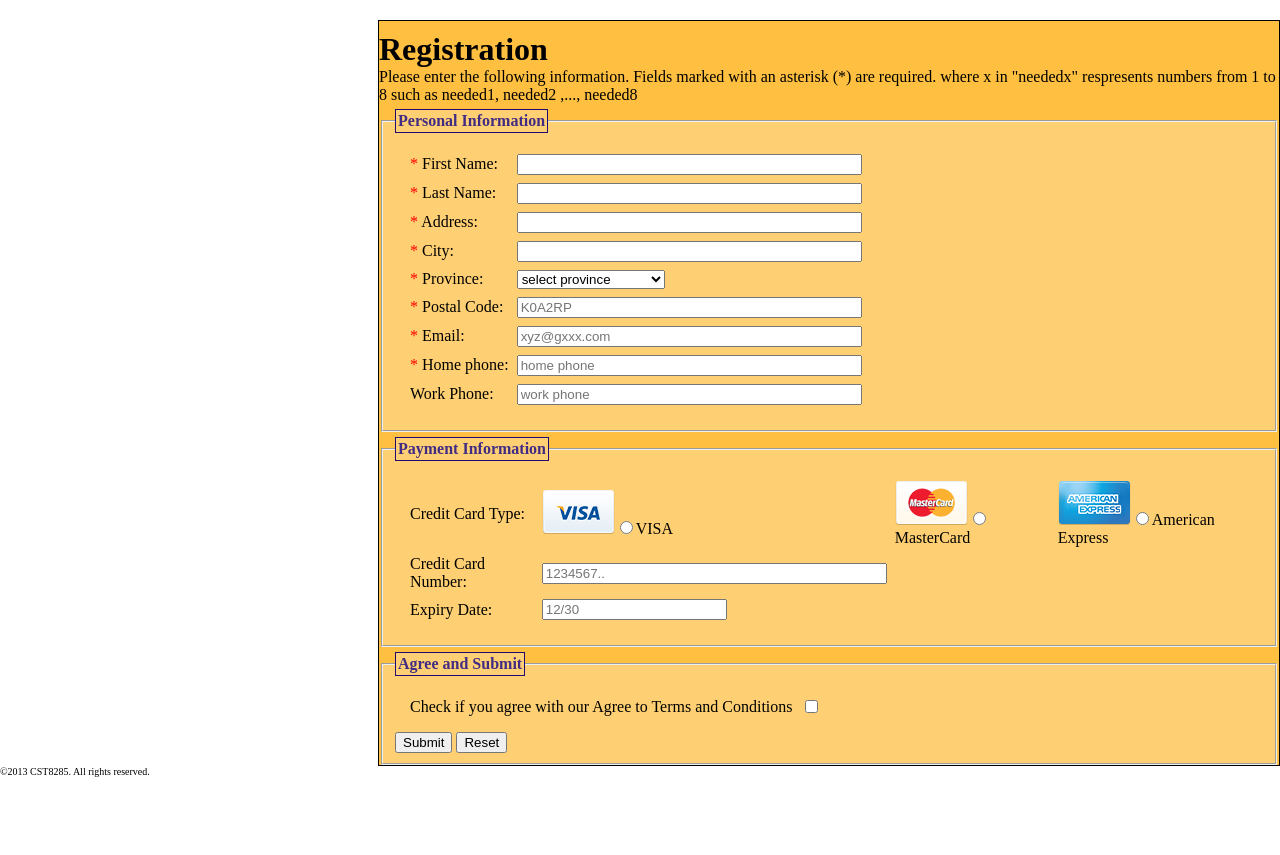
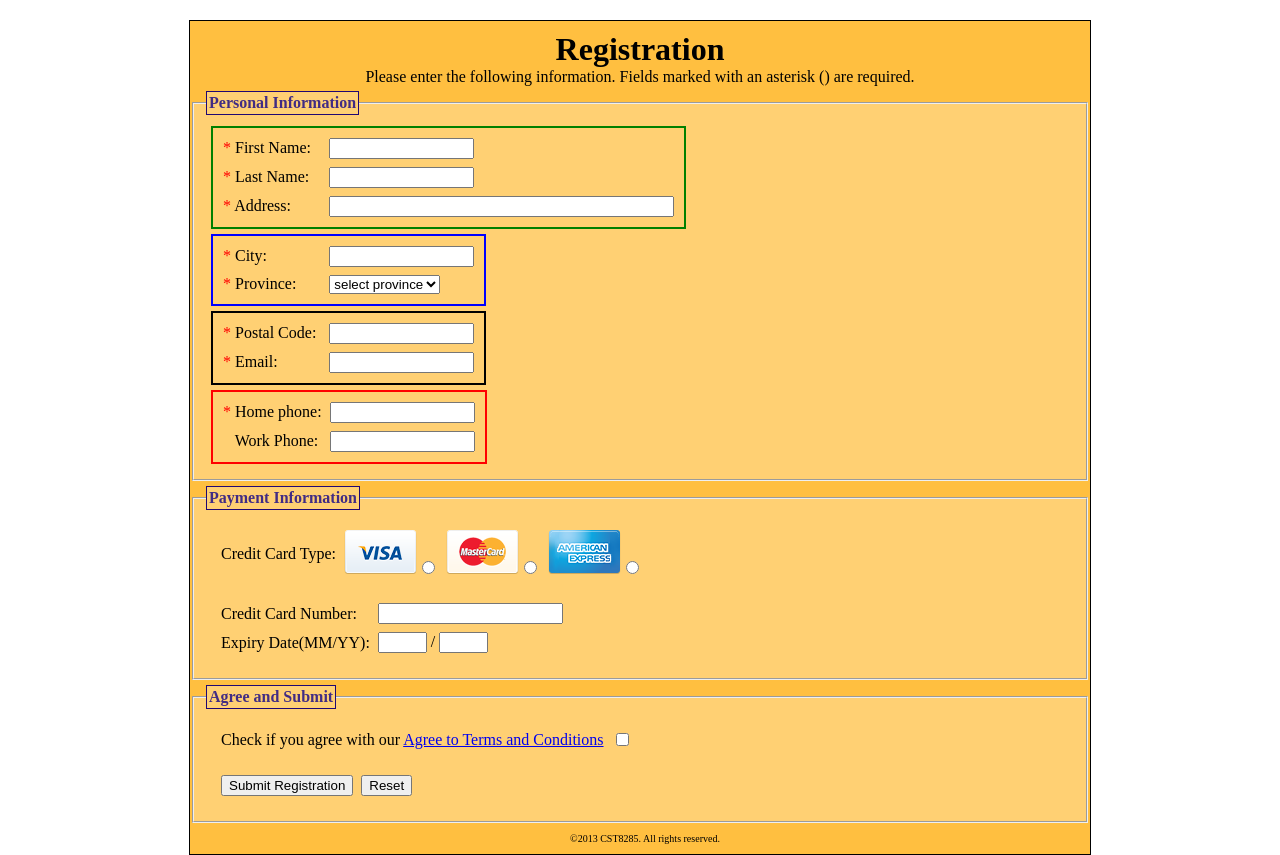
Before and after one commit to IamOlayinka/CST8485, a website: page Lab2/Lab2.html in a window 1280 px wide. Before the commit the page ends 800 px from the top, so only its background shows below. Drawn offline with Linux system fonts and the light colour scheme.

Commit message:
Added features

```diff
--- a/Lab2/Lab2.html
+++ b/Lab2/Lab2.html
@@ -6,7 +6,7 @@
     including payment information using credit card
    -->
 <!DOCTYPE html>
-<html>
+<html lang="en">
   <head>
     <title>Lab 4 by Olayinka Idumu</title>
     <meta charset="utf-8" />
@@ -18,18 +18,18 @@
         <h1>Registration</h1>
         <p id="middle">
           Please enter the following information. Fields marked with an asterisk
-          (<span id="neededx">*</span>) are required. where x in "neededx"
-          respresents numbers from 1 to 8 such as needed1, needed2 ,..., needed8
+          (<span id="needed9"></span>) are required.
         </p>
       </header>
       <div id="inside">
+        <form method="post" action="javascript:void(0)">
           <fieldset>
             <legend>Personal Information</legend>
             <!-- * First Name | textbox -->
-           <form method="post" action="javascript:void(0);">
-          <table>
+            <table id="border1">
               <tr>
-                <td><span id="needed1"></span>
+                <td>
+                  <span id="needed1"></span>
                   <label for="firstname">First Name:</label>
                 </td>
                 <td>
@@ -37,7 +37,7 @@
                     type="text"
                     id="firstname"
                     name="firstname"
-              size="40"
+                    size="15"
                   />
                 </td>
               </tr>
@@ -48,12 +48,7 @@
                   <label for="lastname">Last Name:</label>
                 </td>
                 <td>
-                <input
-                type="text"
-                id="lastname"
-                name="lastname"
-                size="40"
-              />
+                  <input type="text" id="lastname" name="lastname" size="15" />
                 </td>
               </tr>
 
@@ -63,21 +58,18 @@
                   <label for="address">Address:</label>
                 </td>
                 <td>
-                <input
-              type="text"
-              id="address"
-              name="address"
-              size="40"
-            />
+                  <input type="text" id="address" name="address" size="40" />
                 </td>
               </tr>
+            </table>
+            <table id="border3">
               <tr>
                 <td>
                   <span id="needed4"></span>
                   <label for="city">City:</label>
                 </td>
                 <td>
-                <input type="text" id="city" name="city" size="40" />
+                  <input type="text" id="city" name="city" size="15" />
                 </td>
               </tr>
               <tr>
@@ -86,26 +78,26 @@
                   <label>Province:</label>
                 </td>
                 <td>
-                <select>
+                  <select id="province">
                     <option>select province</option>
-                  <option value="British Columbia">British Columbia</option>
-                  <option value="Alberta">Alberta</option>
-                  <option value="Saskatchewan">Saskatchewan</option>
-                  <option value="Manitoba">Manitoba</option>
-                  <option value="Ontario">Ontario</option>
-                  <option value="Quebec">Quebec</option>
-                  <option value="New Brunswick">New Brunswick</option>
-                  <option value="Nova Scotia">Nova Scotia</option>
-                  <option value="Prince Edward Island">Prince Edward Island</option>
-                  <option value="Newfoundland">Newfoundland</option>
-                  <option value="Yukon">Yukon</option>
-                  <option value="Northwest Territories">
-                    Northwest Territories
-                  </option>
-                  <option value="Nunavut">Nunavut</option>
+                    <option value="British Columbia">BC</option>
+                    <option value="Alberta">AB</option>
+                    <option value="Saskatchewan">SK</option>
+                    <option value="Manitoba">MB</option>
+                    <option value="Ontario">ON</option>
+                    <option value="Quebec">QC</option>
+                    <option value="New Brunswick">NB</option>
+                    <option value="Nova Scotia">NS</option>
+                    <option value="Prince Edward Island">PE</option>
+                    <option value="Newfoundland">NL</option>
+                    <option value="Yukon">YK</option>
+                    <option value="Northwest Territories">NWT</option>
+                    <option value="Nunavut">NU</option>
                   </select>
                 </td>
               </tr>
+            </table>
+            <table id="border2">
               <tr>
                 <td>
                   <span id="needed6"></span>
@@ -116,8 +108,7 @@
                     type="text"
                     id="postalcode"
                     name="postalcode"
-                placeholder="K0A2RP"
-                size="40"
+                    size="15"
                   />
                 </td>
               </tr>
@@ -127,42 +118,27 @@
                   <label for="email">Email:</label>
                 </td>
                 <td>
-                <input
-                type="email"
-                id="email"
-                name="email"
-                placeholder="xyz@gxxx.com"
-                size="40"
-              />
+                  <input type="email" id="email" name="email" size="15" />
                 </td>
               </tr>
+            </table>
+            <table id="border4">
               <tr>
                 <td>
                   <span id="needed8"></span>
                   <label for="homephone">Home phone:</label>
                 </td>
                 <td>
-                <input
-                type="tel"
-                id="homephone"
-                name="homephone"
-                placeholder="home phone"
-                size="40"
-              />
+                  <input type="tel" id="homephone" name="homephone" size="15" />
                 </td>
               </tr>
               <tr>
                 <td>
+                  &nbsp;&nbsp;
                   <label for="workphone">Work Phone:</label>
                 </td>
                 <td>
-                <input
-                type="tel"
-                id="workphone"
-                name="workphone"
-                placeholder="work phone"
-                size="40"
-              />
+                  <input type="tel" id="workphone" name="workphone" size="15" />
                 </td>
               </tr>
             </table>
@@ -175,55 +151,57 @@
                   <label>Credit Card Type:</label>
                 </td>
                 <td>
-                  <img src="images/visa.png"/><input
+                  <img src="images/visa.png" alt="visa image" /><input
                     name="creditCard"
                     id="creditCardVisa"
                     type="radio"
-                  />VISA
+                  />
                 </td>
                 <td>
-                  <img src="images/mastercard.png"/><input
-                    name="creditCard"
-                    id="creditCardAmex"
-                    type="radio"
-                  />MasterCard
+                  <img
+                    src="images/mastercard.png"
+                    alt="credit card image"
+                  /><input name="creditCard" id="creditCardAmex" type="radio" />
                 </td>
                 <td>
-                  <img src="images/amex.png" /><input
+                  <img src="images/amex.png" alt="master card image" /><input
                     name="creditCard"
                     id="creditCardMasterCard"
                     type="radio"
-                  />American Express
+                  />
                 </td>
               </tr>
+            </table>
+            <table>
               <tr>
                 <td>
                   <label for="creditcard">Credit Card Number:</label>
                 </td>
                 <td>
-                    <input
-                    type="text"
-                    id="creditcard"
-                    name="creditcard"
-                    placeholder="1234567.."
-                    size="40"
-                  />
+                  <input type="text" id="creditcard" name="creditcard" />
                 </td>
               </tr>
               <tr>
                 <td>
-                    <label for="creditcard">Expiry Date:</label>
+                  <label for="creditcard">Expiry Date(MM/YY):</label>
                 </td>
                 <td>
                   <input
                     type="text"
-                    id="expirydate"
-                    name="expirydate"
-                    placeholder="12/30"
-                    maxlength="5"
+                    id="expirymonth"
+                    name="expirymonth"
+                    maxlength="6"
+                    size="3"
+                  />
+                  /
+                  <input
+                    type="text"
+                    id="expiryyear"
+                    name="expiryyear"
+                    maxlength="6"
+                    size="3"
                   />
                 </td>
-
               </tr>
             </table>
           </fieldset>
@@ -232,25 +210,29 @@
             <!-- * Agree to Terms and Conditions? | checkbox, value of 'yes' -->
             <table>
               <tr>
-            <td>Check if you agree with our <span>Agree to Terms and Conditions</span></td>
+                <td>
+                  Check if you agree with our
+                  <a href="#">Agree to Terms and Conditions</a>
+                </td>
                 <td><input type="checkbox" value="yes" /></td>
               </tr>
 
-
-          </div>
               <!-- No field name. Place a submit button in one column, and reset button in the other. -->
             </table>
-            <button type="submit">Submit</button>
-            <button type="reset">Reset</button>
-          </div>
+            <table>
+              <tr>
+                <td><button type="submit">Submit Registration</button></td>
+                <td><button type="reset">Reset</button></td>
+              </tr>
+            </table>
+          </fieldset>
         </form>
-        </fieldset>
-      </div>
         <!-- End Content -->
         <footer>
           <p>&copy;2013 CST8285. All rights reserved.</p>
         </footer>
       </div>
       <!-- End Wrapper -->
+    </div>
   </body>
 </html>
--- /dev/null
+++ b/Lab2/css/flexbox.css
@@ -0,0 +1,94 @@
+/* a) Add margin and padding 0 pixel to all the body elements */
+* {
+  margin: 0;
+  padding: 0;
+}
+
+/* b) Add any font family from your choice to all the body elements */
+body {
+  font-family: "Arial", sans-serif; /* You can choose a different font if desired */
+}
+
+/* c) Set the background color of the header to "#333" (Dark charcoal) and the text color to white */
+header {
+  background-color: #333;
+  color: white;
+}
+
+/* d) Add padding of 22 pixels to the header */
+header {
+  padding: 22px;
+  text-align: center;
+}
+
+.container {
+  display: flex;
+  flex-direction: row;
+  justify-content: space-between;
+  flex-wrap: wrap;
+  max-width: 1400px;
+  margin: 0 auto;
+  margin-top: 40px;
+  margin-bottom: 40px;
+}
+
+.box {
+  background-color: #f1f1f1;
+  border: solid #ddd 1px;
+  border-radius: 5px;
+  padding: 20px;
+  min-width: 200px;
+  width: 200px;
+  margin: 10px;
+}
+
+footer p {
+  margin: 20px;
+}
+
+.red {
+  background-color: red;
+  box-shadow: 5px 5px 20px #333;
+}
+.blue {
+  background-color: blue;
+  box-shadow: 5px 5px 20px#333;
+}
+.green {
+  background-color: green;
+  box-shadow: 5px 5px 20px #333;
+}
+.orange {
+  background-color: orange;
+  box-shadow: 5px 5px 20px #333;
+}
+
+.yellow {
+  background-color: yellow;
+  box-shadow: 5px 5px 20px #333;
+}
+img {
+  width: 190px;
+  margin: 5px;
+  height: 150px;
+}
+
+/*  Creating a responsive layout using media queries */
+@media (max-width: 600px) {
+  .container {
+    background-color: chartreuse;
+    flex-direction: column;
+    align-items: center;
+  }
+
+  .box {
+    max-width: 100%;
+    margin-left: auto;
+    margin-right: auto;
+  }
+
+  img {
+    width: 80%;
+    height: 80%px;
+  }
+}
--- a/Lab2/css/style.css
+++ b/Lab2/css/style.css
@@ -93,16 +93,7 @@ video {
   content: "*";
   color: red;
 }
-/* END CSS Reset*/
 
-/*
-CSS Style Instructions.
-
-1. Create a rule for an id called 'box'. Give it a background color of #FFBF40.
-Set the top margin to 20px, and the top padding to 10px. Set the border to be
-solid black, with a width of 1px. Set the width to 900px, and the left and right
-margins to 'auto'.
-*/
 #box {
   background-color: #ffbf40;
   margin-top: 20px;
@@ -110,21 +101,13 @@ margins to 'auto'.
   border: solid black 1px;
   width: 900px;
   margin-left: auto;
-  margin-left: auto;
+  margin-right: auto;
 }
-/*2. Create a rule for all fieldset elements. Set the top margin to 5px, and the background
-color to #FFD073.*/
 
 fieldset {
   margin-top: 5px;
   background-color: #ffd073;
 }
-/*
-3. Create a rule for all the legend elements descended from fieldset elements.
-Set the text color to #412C84. Set the background color to #FFD073. Set the border to
-a 1px wide solid border with a color of #200772. Set the padding to 2px, and the font
-weight to bold.
-*/
 
 fieldset legend {
   color: #412c84;
@@ -133,14 +116,6 @@ fieldset legend {
   padding: 2px;
   font-weight: bold;
 }
-
-/*
-4. Create a rule for all tables. Set the margin to 5px, and the padding to 5px.
-
-5. Create a rule for all td elements. Set the padding to 3px.
-
-6. Create a rule for a id called 'middle'. Set the text alignment to center and .
-*/
 
 table {
   margin: 5px;
@@ -151,21 +126,13 @@ table td {
   padding: 3px;
 }
 
-#midde {
+#middle {
   text-align: center;
 }
 
-/*7. Create a rule for ids called 'neededx'. Set the text color to #FF0000;
-where x in 'neededx' respresents numbers from 1 to 8 such as needed1, needed2 ,..., needed8.
-#needed1,#needed2,#needed3,#needed4,#needed5,#needed6,#needed7,#needed8 {
-
+#inside p {
+  padding-left: 10px;
 }
-
-8. Create a rule for all <p> elements descendent of an element with an id 'inside'.
-Set the left padding to 10px
-
-9. Create a rule for all <footer> elements. Set the margin to 10px.
-*/
 
 #needed1::before,
 #needed2::before,
@@ -179,6 +146,9 @@ Set the left padding to 10px
   content: "*";
 }
 
+footer {
+  margin: 10px;
+}
 /*
 10. Create a rule for all <p> elements that are descendent of <footer> elements.
 Set the font size to 10pt, and the text alignment to center.
@@ -186,4 +156,32 @@ Set the font size to 10pt, and the text alignment to center.
 
 footer p {
   font-size: 10px;
+  text-align: center;
 }
+
+#border1 {
+  border: solid green 2px;
+}
+#border2 {
+  border: solid black 2px;
+}
+#border3 {
+  border: solid blue 2px;
+}
+#border4 {
+  border: solid red 2px;
+}
+body h1 {
+  text-align: center;
+}
+
+#border3 input,
+select {
+  margin-left: 25px;
+}
+#border1 input {
+  margin-left: 10px;
+}
+#border2 input {
+  margin-left: 5px;
+}
--- /dev/null
+++ b/Lab2/flexbox.html
@@ -0,0 +1,79 @@
+<!-- HTML Comments
+     Name: Olayinka Idumu
+     file name: places
+     Date: 15th January, 2025
+     Description: The page contains images and content in a flex box container
+
+   -->
+<!DOCTYPE html>
+<html lang="en">
+  <head>
+    <meta charset="UTF-8" />
+    <meta name="viewport" content="width=device-width, initial-scale=1.0" />
+    <title>Flexbox Assignment</title>
+    <link rel="stylesheet" type="text/css" href="css/flexbox.css" />
+  </head>
+  <body>
+    <header>
+      <h1>Flexbox Lab</h1>
+    </header>
+
+    <main>
+      <section class="container">
+        <div class="box red">
+          <h2>Red Box</h2>
+          <p>
+            <img
+              src="images/brooke-cagle-g1Kr4Ozfoac-unsplash.jpg"
+              alt="image1"
+            />
+            Lorem ipsum dolor sit amet, consectetur adipiscing elit. Ut
+            vulputate tristique justo eget consectetur.
+          </p>
+        </div>
+        <div class="box blue">
+          <h2>Blue Box</h2>
+          <img src="images/greg-rakozy-oMpAz-DN-9I-unsplash.jpg" alt="image2" />
+          <p>
+            Lorem ipsum dolor sit amet, consectetur adipiscing elit. Ut
+            vulputate tristique justo eget consectetur.
+          </p>
+        </div>
+        <div class="box green">
+          <h2>Green Box</h2>
+          <img src="images/nasa-Q1p7bh3SHj8-unsplash.jpg" alt="image3" />
+          <p>
+            Lorem ipsum dolor sit amet, consectetur adipiscing elit. Ut
+            vulputate tristique justo eget consectetur.
+          </p>
+        </div>
+        <div class="box yellow">
+          <h2>Yellow Box</h2>
+          <img
+            src="images/nathan-dumlao-kME9jbKd--s-unsplash.jpg"
+            alt="image4"
+          />
+          <p>
+            Lorem ipsum dolor sit amet, consectetur adipiscing elit. Ut
+            vulputate tristique justo eget consectetur.
+          </p>
+        </div>
+        <div class="box orange">
+          <h2>Orange Box</h2>
+          <img
+            src="images/riccardo-annandale-7e2pe9wjL9M-unsplash.jpg"
+            alt="image5"
+          />
+          <p>
+            Lorem ipsum dolor sit amet, consectetur adipiscing elit. Ut
+            vulputate tristique justo eget consectetur.
+          </p>
+        </div>
+      </section>
+    </main>
+
+    <footer>
+      <p>© 2023 Flexbox lab.</p>
+    </footer>
+  </body>
+</html>
```
Also changed, not shown: Lab2/Screenshot (65).png (added), Lab2/Screenshot (66).png (added), Lab2/Screenshot (67).png (added), Lab2/Screenshot (68).png (added), Lab2/images/nasa-Q1p7bh3SHj8-unsplash.jpg (added), Lab2/images/riccardo-annandale-7e2pe9wjL9M-unsplash.jpg (added), 4 other files. Lines whose indentation alone changed are shown as unchanged.
